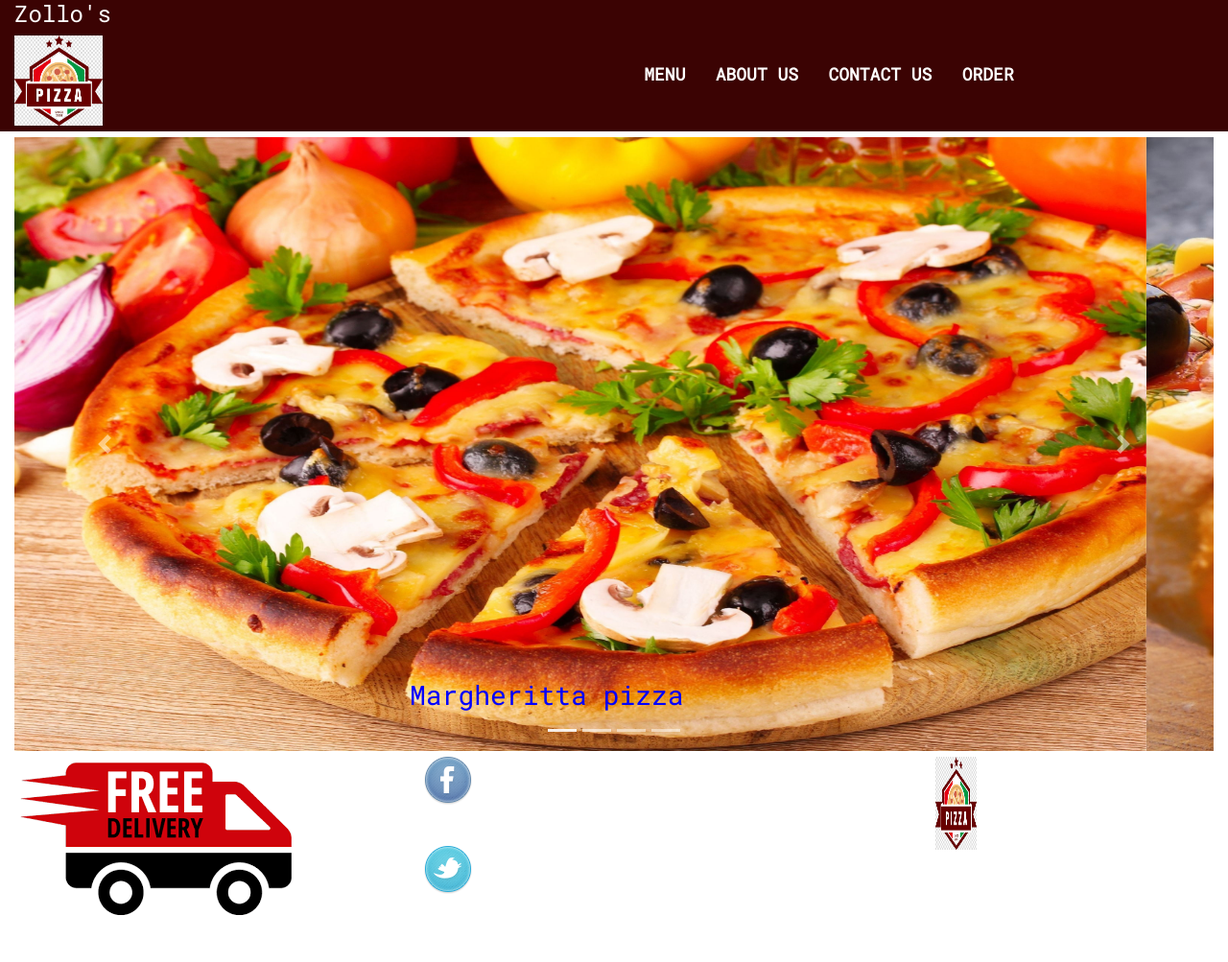
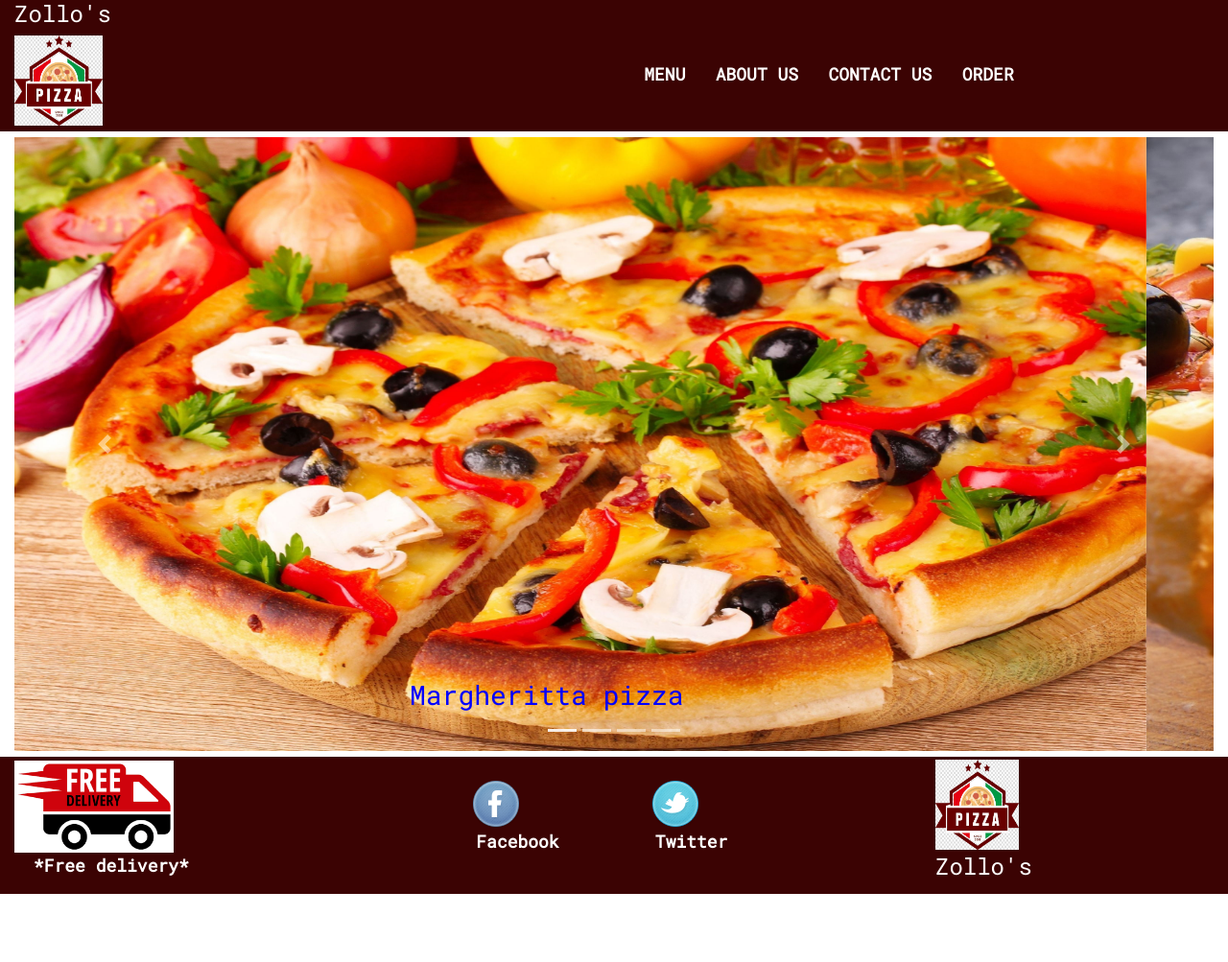
Before and after one commit to njoroge33/zollo-s-pizza, a plain HTML site: page index.html in a window 1280 px wide. Shown: the whole page at 96% size. After the commit the page ends 932 px from the top, so only its background shows below. Drawn offline with nearby package versions, Linux system fonts and the light colour scheme.

Commit message:
style the content in the footer

```diff
--- a/css/index.css
+++ b/css/index.css
@@ -5,7 +5,7 @@
     margin: 0;
 }
 
-.navigation {
+.navigation, .footer {
     background-color: rgb(59, 3, 3);
 }
 
@@ -62,3 +62,24 @@ h1 {
 .carousel-caption>h3{
     color: blue;
 }
+
+.social {
+    display: flex;
+    align-items: center;
+    justify-items: center;
+}
+
+.social>div {
+    padding-left: 10%;
+    padding-right: 10%;
+}
+
+.free>img {
+    height: 100px;
+    padding-top: 1%;
+}
+
+.footer>.logo>img {
+    padding-top: 1%;
+    width: 30%;
+}
```
